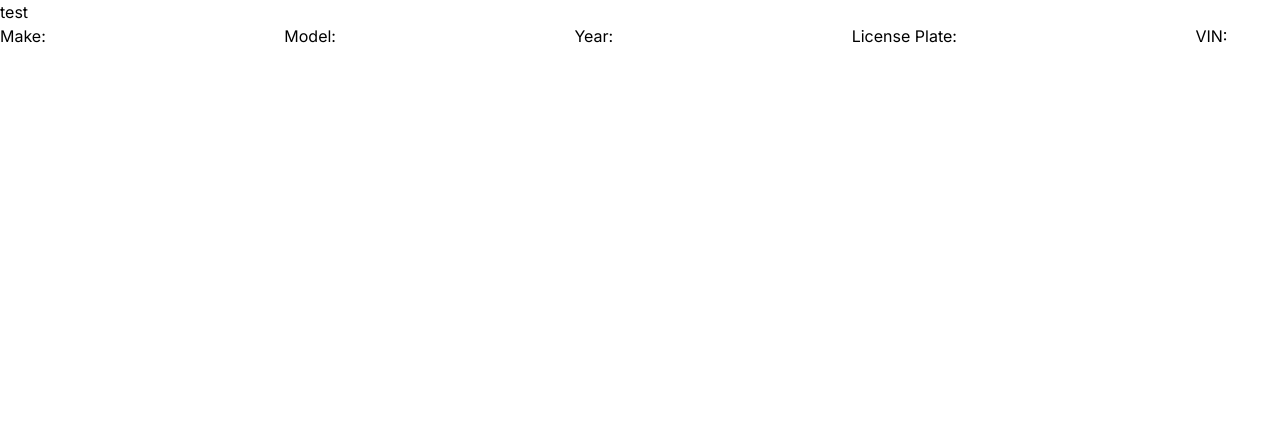
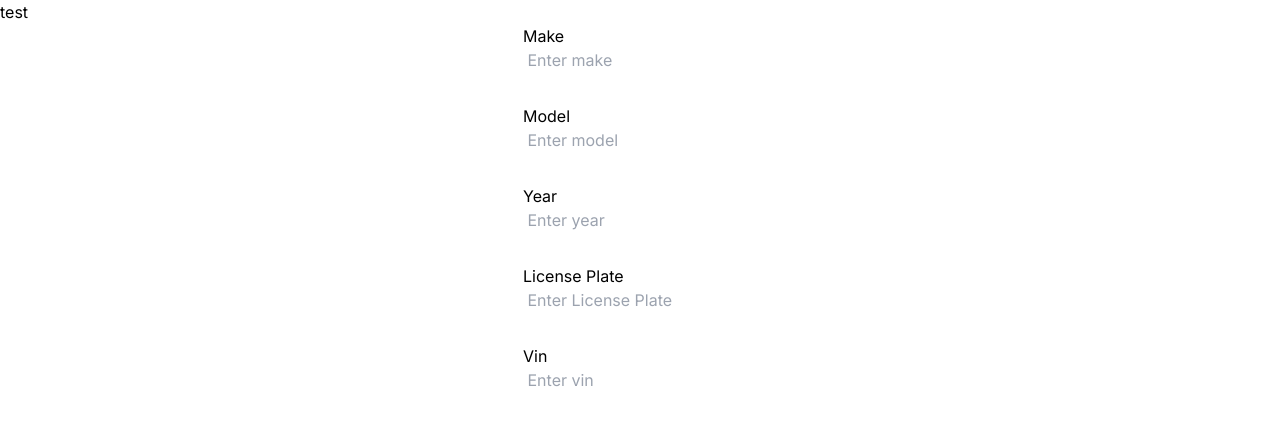
Before and after one commit to vin-vu/autocare-tracker, a Next.js app: page / in a window 1280 px wide. Shown: the top 424 px of the page. Built offline with nearby package versions, Linux system fonts and the light colour scheme.

Commit message:
Refactored CarForm and added some styling

```diff
--- a/src/app/ui/CarForm.js
+++ b/src/app/ui/CarForm.js
@@ -1,45 +1,36 @@
 'use client';
 
-import { useState } from "react";
+import { useState } from 'react';
+import styles from './CarForm.module.css';
 
 export default function CarForm() {
-
   const [formData, setFormData] = useState({
-        'make': '',
-        'model': '',
-        'year': '',
-        'license plate': '',
-        'vin': ''
-
+    make: '',
+    model: '',
+    year: '',
+    'License Plate': '',
+    vin: '',
   });
 
   const handleChange = (event) => {
     const { name, value } = event.target;
-        setFormData((previousFormData) => ({...previousFormData, [name]: value}))
+    setFormData((previousFormData) => ({ ...previousFormData, [name]: value }));
   };
 
   return (
-        <form>
-            <label>
-                Make:{' '}
-                <input type="text" name="make" value={formData.make} onChange={handleChange} />
-            </label>
-            <label>
-                Model:{' '}
-                <input type="text" name="model" value={formData.model} onChange={handleChange} />
-            </label>
-            <label>
-                Year:{' '}
-                <input type="text" name="year" value={formData.year} onChange={handleChange} />
-            </label>
-            <label>
-                License Plate:{' '}
-                <input type="text" name="license plate" value={formData["license plate"]} onChange={handleChange} />
-            </label>
-            <label>
-                VIN:{' '}
-                <input type="text" name="vin" value={formData.vin} onChange={handleChange} />
-            </label>
+      <form className={styles.FormContainer}>
+        {Object.keys(formData).map((key) => (
+          <div className={styles.FormElement} key={key}>
+            <label>{key[0].toLocaleUpperCase() + key.slice(1)}</label>
+            <input
+              type="text"
+              name={key}
+              value={formData[key]}
+              onChange={handleChange}
+              placeholder={' Enter ' + key}
+            />
+          </div>
+        ))}
       </form>
   );
 }
--- /dev/null
+++ b/src/app/ui/CarForm.module.css
@@ -0,0 +1,20 @@
+.FormBox{
+  box-sizing: border-box;
+  margin: 0;
+  padding: 0;
+  border: 1px solid red;
+}
+
+.FormContainer{
+  display: flex;
+  flex-direction: column;
+  align-items: center;
+  gap: 1em;
+}
+
+.FormElement{
+  display: flex;
+  flex-direction: column;
+  align-items: flex-start; /* Align labels and inputs to the left */
+  margin-bottom: 1em; /* Add margin for spacing */
+}
```
Also changed, not shown: 1 other file (tests, documents, lock files or other folders). Lines whose indentation alone changed are shown as unchanged.
